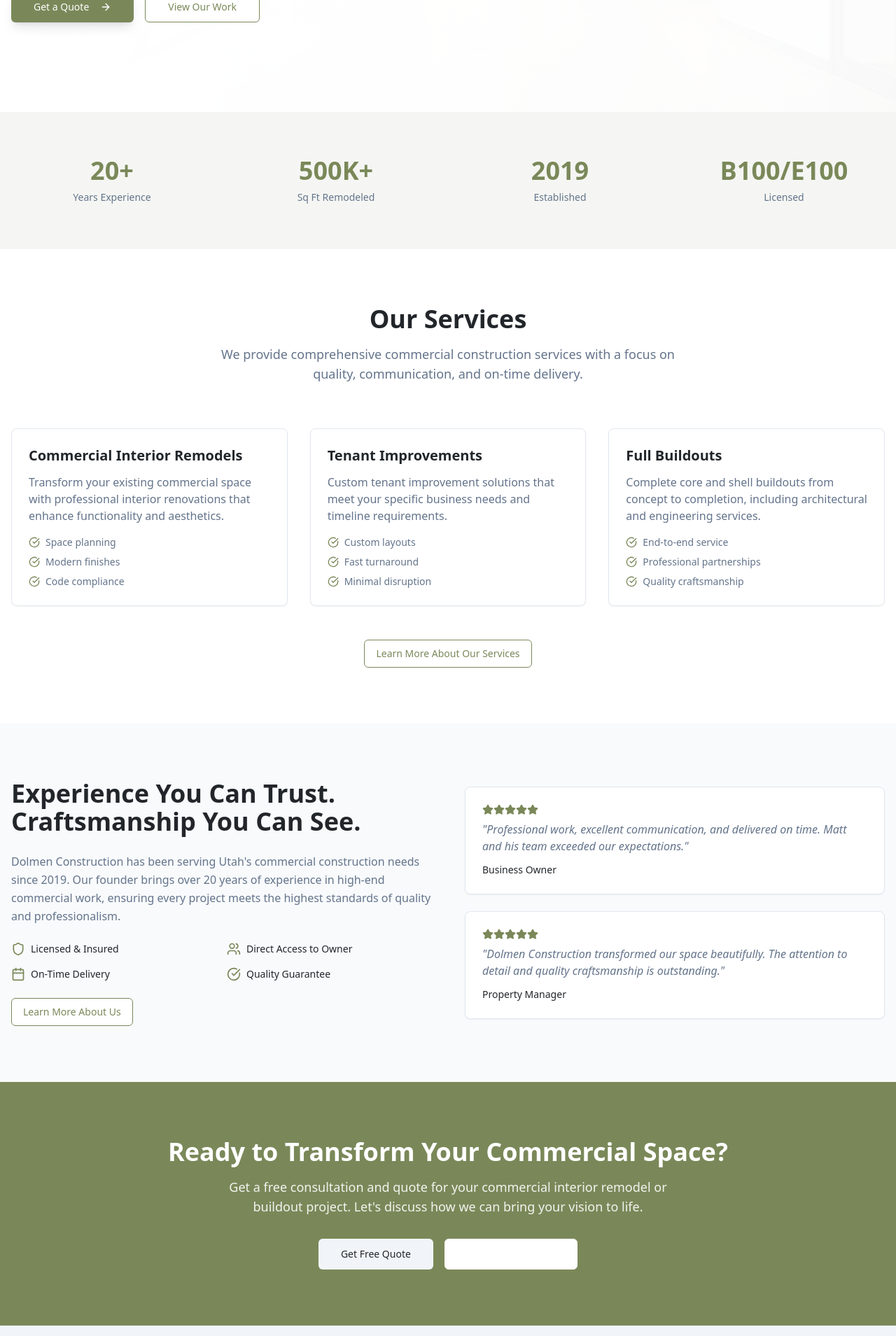
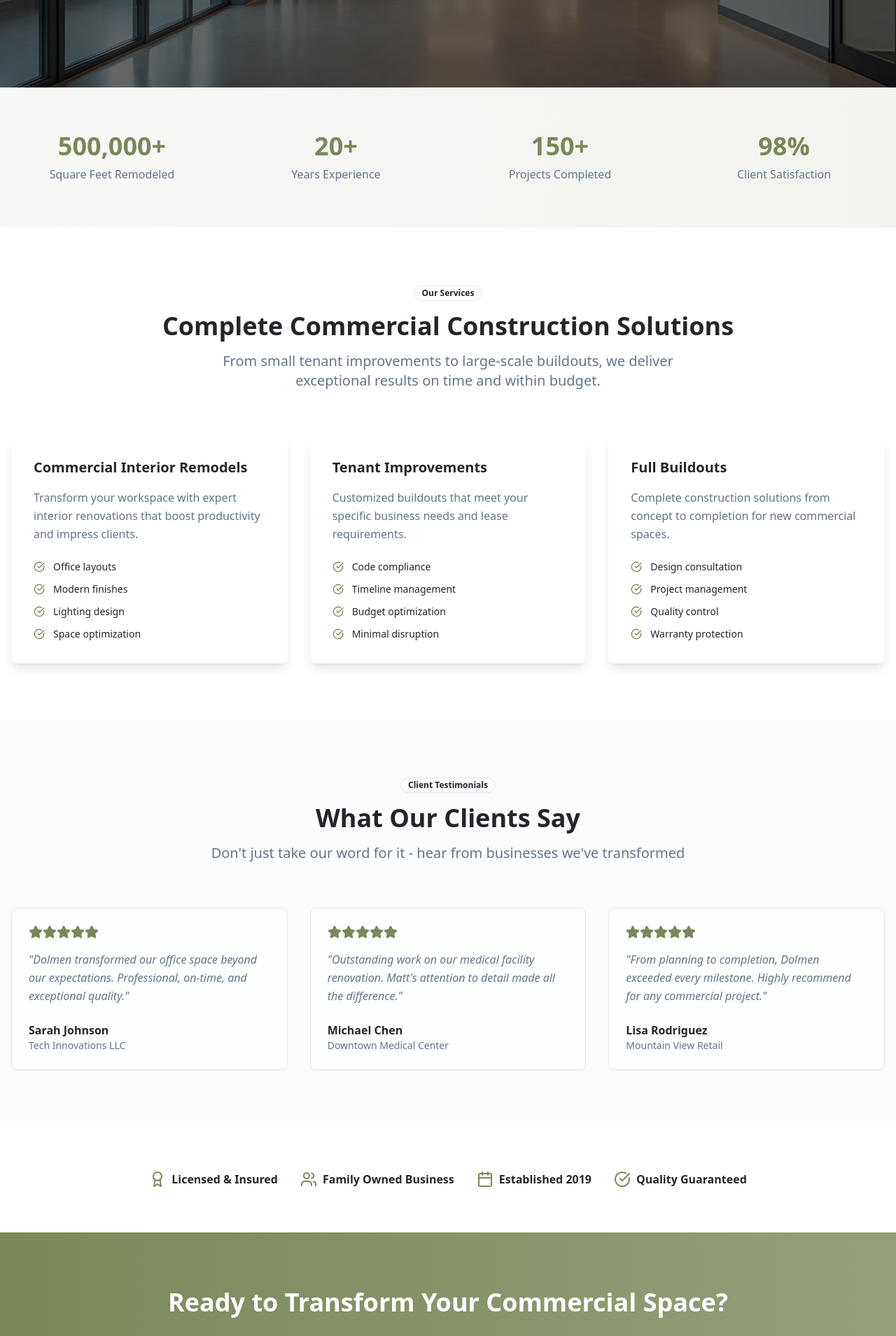
Before and after one commit to hammbino/dolmen-build-remodel-web, a React (Vite) app: page / in a window 1280 px wide. Shown: the part 580-2489 px from the top of the page at 70% size. Built offline with nearby package versions, Linux system fonts and the light colour scheme.

Commit message:
Implement website changes

```diff
--- /dev/null
+++ b/src/components/AnimatedCounter.tsx
@@ -0,0 +1,74 @@
+import { useEffect, useState, useRef } from "react";
+
+interface AnimatedCounterProps {
+  end: number;
+  duration?: number;
+  suffix?: string;
+  prefix?: string;
+  className?: string;
+}
+
+const AnimatedCounter = ({
+  end,
+  duration = 2000,
+  suffix = "",
+  prefix = "",
+  className = ""
+}: AnimatedCounterProps) => {
+  const [count, setCount] = useState(0);
+  const [isVisible, setIsVisible] = useState(false);
+  const counterRef = useRef<HTMLSpanElement>(null);
+
+  useEffect(() => {
+    const observer = new IntersectionObserver(
+      ([entry]) => {
+        if (entry.isIntersecting && !isVisible) {
+          setIsVisible(true);
+        }
+      },
+      { threshold: 0.1 }
+    );
+
+    if (counterRef.current) {
+      observer.observe(counterRef.current);
+    }
+
+    return () => observer.disconnect();
+  }, [isVisible]);
+
+  useEffect(() => {
+    if (!isVisible) return;
+
+    let startTime: number;
+    let animationFrame: number;
+
+    const updateCount = (timestamp: number) => {
+      if (!startTime) startTime = timestamp;
+      const progress = timestamp - startTime;
+      const percentage = Math.min(progress / duration, 1);
+
+      // Ease out function
+      const easeOut = 1 - Math.pow(1 - percentage, 3);
+      setCount(Math.floor(easeOut * end));
+
+      if (percentage < 1) {
+        animationFrame = requestAnimationFrame(updateCount);
+      }
+    };
+
+    animationFrame = requestAnimationFrame(updateCount);
+
+    return () => cancelAnimationFrame(animationFrame);
+  }, [isVisible, end, duration]);
+
+  return (
+    <span
+      ref={counterRef}
+      className={`${className} ${isVisible ? 'animate-counter' : 'opacity-0'}`}
+    >
+      {prefix}{count.toLocaleString()}{suffix}
+    </span>
+  );
+};
+
+export default AnimatedCounter;
--- /dev/null
+++ b/src/components/InViewAnimation.tsx
@@ -0,0 +1,46 @@
+import { useEffect, useRef, useState } from "react";
+
+interface InViewAnimationProps {
+  children: React.ReactNode;
+  animation?: string;
+  delay?: number;
+  className?: string;
+}
+
+const InViewAnimation = ({
+  children,
+  animation = "animate-fade-in-up",
+  delay = 0,
+  className = ""
+}: InViewAnimationProps) => {
+  const [isVisible, setIsVisible] = useState(false);
+  const elementRef = useRef<HTMLDivElement>(null);
+
+  useEffect(() => {
+    const observer = new IntersectionObserver(
+      ([entry]) => {
+        if (entry.isIntersecting) {
+          setTimeout(() => setIsVisible(true), delay);
+        }
+      },
+      { threshold: 0.1 }
+    );
+
+    if (elementRef.current) {
+      observer.observe(elementRef.current);
+    }
+
+    return () => observer.disconnect();
+  }, [delay]);
+
+  return (
+    <div
+      ref={elementRef}
+      className={`${className} ${isVisible ? animation : 'opacity-0'}`}
+    >
+      {children}
+    </div>
+  );
+};
+
+export default InViewAnimation;
--- a/src/components/ui/button.tsx
+++ b/src/components/ui/button.tsx
@@ -18,7 +18,7 @@ const buttonVariants = cva(
           "bg-secondary text-secondary-foreground hover:bg-secondary/80",
         ghost: "hover:bg-accent hover:text-accent-foreground",
         link: "text-primary underline-offset-4 hover:underline",
-        cta: "bg-primary text-primary-foreground hover:bg-primary-hover shadow-lg hover:shadow-xl transform hover:-translate-y-0.5",
+        cta: "bg-primary text-primary-foreground hover:bg-primary-hover shadow-lg hover:shadow-xl transform hover:-translate-y-0.5 transition-all duration-300 bg-gradient-to-r from-primary to-primary/80",
       },
       size: {
         default: "h-10 px-4 py-2",
--- a/src/index.css
+++ b/src/index.css
@@ -39,6 +39,12 @@ All colors MUST be HSL.
     --ring: 222.2 84% 4.9%;
 
     --radius: 0.5rem;
+
+    /* Animation variables */
+    --animation-duration: 0.3s;
+    --animation-timing: cubic-bezier(0.4, 0, 0.2, 1);
+    --shadow-elegant: 0 10px 30px -10px hsl(var(--primary) / 0.2);
+    --shadow-glow: 0 0 40px hsl(var(--primary) / 0.1);
 
     --sidebar-background: 0 0% 98%;
 
--- a/src/pages/Index.tsx
+++ b/src/pages/Index.tsx
@@ -1,226 +1,261 @@
 import { Button } from "@/components/ui/button";
 import { Card, CardContent } from "@/components/ui/card";
 import { Badge } from "@/components/ui/badge";
+import { ArrowRight, CheckCircle, Star, Users, Calendar, Award } from "lucide-react";
 import { Link } from "react-router-dom";
-import { ArrowRight, CheckCircle, Users, Calendar, Shield, Star } from "lucide-react";
 import heroImage from "@/assets/hero-construction.jpg";
+import AnimatedCounter from "@/components/AnimatedCounter";
+import InViewAnimation from "@/components/InViewAnimation";
 
 const Index = () => {
-  const stats = [
-    { number: "20+", label: "Years Experience" },
-    { number: "500K+", label: "Sq Ft Remodeled" },
-    { number: "2019", label: "Established" },
-    { number: "B100/E100", label: "Licensed" },
-  ];
-
   const services = [
     {
       title: "Commercial Interior Remodels",
-      description: "Transform your existing commercial space with professional interior renovations that enhance functionality and aesthetics.",
-      features: ["Space planning", "Modern finishes", "Code compliance"]
+      description: "Transform your workspace with expert interior renovations that boost productivity and impress clients.",
+      features: ["Office layouts", "Modern finishes", "Lighting design", "Space optimization"]
     },
     {
       title: "Tenant Improvements",
-      description: "Custom tenant improvement solutions that meet your specific business needs and timeline requirements.",
-      features: ["Custom layouts", "Fast turnaround", "Minimal disruption"]
+      description: "Customized buildouts that meet your specific business needs and lease requirements.",
+      features: ["Code compliance", "Timeline management", "Budget optimization", "Minimal disruption"]
     },
     {
       title: "Full Buildouts",
-      description: "Complete core and shell buildouts from concept to completion, including architectural and engineering services.",
-      features: ["End-to-end service", "Professional partnerships", "Quality craftsmanship"]
+      description: "Complete construction solutions from concept to completion for new commercial spaces.",
+      features: ["Design consultation", "Project management", "Quality control", "Warranty protection"]
     }
+  ];
+
+  const stats = [
+    { number: 500000, suffix: "+", label: "Square Feet Remodeled", prefix: "" },
+    { number: 20, suffix: "+", label: "Years Experience", prefix: "" },
+    { number: 150, suffix: "+", label: "Projects Completed", prefix: "" },
+    { number: 98, suffix: "%", label: "Client Satisfaction", prefix: "" }
   ];
 
   const testimonials = [
     {
-      name: "Business Owner",
-      text: "Professional work, excellent communication, and delivered on time. Matt and his team exceeded our expectations.",
-      rating: 5
+      name: "Sarah Johnson",
+      company: "Tech Innovations LLC",
+      rating: 5,
+      text: "Dolmen transformed our office space beyond our expectations. Professional, on-time, and exceptional quality."
     },
     {
-      name: "Property Manager",
-      text: "Dolmen Construction transformed our space beautifully. The attention to detail and quality craftsmanship is outstanding.",
-      rating: 5
+      name: "Michael Chen",
+      company: "Downtown Medical Center",
+      rating: 5,
+      text: "Outstanding work on our medical facility renovation. Matt's attention to detail made all the difference."
+    },
+    {
+      name: "Lisa Rodriguez",
+      company: "Mountain View Retail",
+      rating: 5,
+      text: "From planning to completion, Dolmen exceeded every milestone. Highly recommend for any commercial project."
     }
   ];
 
   return (
-    <>
+    <div className="min-h-screen">
       {/* Hero Section */}
-      <section className="relative bg-background overflow-hidden">
-        <div className="absolute inset-0">
-          <img
-            src={heroImage}
-            alt="Commercial construction project"
-            className="w-full h-full object-cover opacity-10"
-          />
-          <div className="absolute inset-0 bg-gradient-to-r from-background via-background/90 to-background/70" />
+      <section className="relative min-h-[80vh] flex items-center justify-center overflow-hidden">
+        <div
+          className="absolute inset-0 bg-cover bg-center bg-no-repeat"
+          style={{ backgroundImage: `url(${heroImage})` }}
+        >
+          <div className="absolute inset-0 bg-black/60"></div>
         </div>
-        <div className="relative container mx-auto px-4 py-20 lg:py-32">
-          <div className="max-w-3xl">
-            <Badge variant="secondary" className="mb-4">
-              Licensed B100 & E100 General Contractor
+
+        <div className="relative z-10 container mx-auto px-4 text-center text-white">
+          <InViewAnimation delay={200}>
+            <Badge variant="secondary" className="mb-6 bg-primary/20 text-white border-primary/30">
+              Utah's Premier Commercial General Contractor
             </Badge>
-            <h1 className="text-4xl lg:text-6xl font-bold text-foreground mb-6 leading-tight">
-              Expert Commercial Interior Remodels and Full Buildouts in Utah
+          </InViewAnimation>
+
+          <InViewAnimation delay={400}>
+            <h1 className="text-4xl md:text-6xl font-bold mb-6 leading-tight">
+              Expert Commercial Interior<br />
+              <span className="text-primary">Remodels & Buildouts</span>
             </h1>
-            <p className="text-xl text-muted-foreground mb-8 leading-relaxed">
-              Backed by over 20 years of industry experience. We specialize in transforming commercial spaces
-              with quality craftsmanship and professional service from concept to completion.
+          </InViewAnimation>
+
+          <InViewAnimation delay={600}>
+            <p className="text-xl md:text-2xl mb-8 max-w-3xl mx-auto text-gray-200">
+              Backed by over 20 years of industry experience. Transform your workspace with Utah's most trusted commercial construction experts.
             </p>
-            <div className="flex flex-col sm:flex-row gap-4">
-              <Button asChild variant="cta" size="lg">
+          </InViewAnimation>
+
+          <InViewAnimation delay={800}>
+            <div className="flex flex-col sm:flex-row gap-4 justify-center items-center">
+              <Button asChild size="lg" variant="cta" className="text-lg px-8 py-6">
                 <Link to="/contact">
-                  Get a Quote <ArrowRight className="ml-2 w-4 h-4" />
+                  Get Your Free Quote <ArrowRight className="ml-2 w-5 h-5" />
                 </Link>
               </Button>
-              <Button asChild variant="outline" size="lg">
+              <Button asChild size="lg" variant="outline" className="text-lg px-8 py-6 bg-white/10 border-white/30 text-white hover:bg-white/20">
                 <Link to="/portfolio">View Our Work</Link>
               </Button>
             </div>
-          </div>
+          </InViewAnimation>
         </div>
       </section>
 
       {/* Stats Section */}
-      <section className="py-16 bg-accent/50">
+      <section className="py-16 bg-gradient-to-r from-primary/5 to-primary/10">
         <div className="container mx-auto px-4">
-          <div className="grid grid-cols-2 lg:grid-cols-4 gap-8">
+          <InViewAnimation>
+            <div className="grid grid-cols-2 md:grid-cols-4 gap-8">
               {stats.map((stat, index) => (
-              <div key={index} className="text-center">
-                <div className="text-3xl lg:text-4xl font-bold text-primary mb-2">
-                  {stat.number}
+                <div key={index} className="text-center group">
+                  <div className="text-3xl md:text-4xl font-bold text-primary mb-2">
+                    <AnimatedCounter
+                      end={stat.number}
+                      suffix={stat.suffix}
+                      prefix={stat.prefix}
+                    />
                   </div>
-                <div className="text-sm text-muted-foreground font-medium">
+                  <div className="text-sm md:text-base text-muted-foreground font-medium">
                     {stat.label}
                   </div>
                 </div>
               ))}
             </div>
+          </InViewAnimation>
         </div>
       </section>
 
       {/* Services Section */}
       <section className="py-20 bg-background">
         <div className="container mx-auto px-4">
+          <InViewAnimation>
             <div className="text-center mb-16">
-            <h2 className="text-3xl lg:text-4xl font-bold text-foreground mb-4">
-              Our Services
+              <Badge variant="outline" className="mb-4">Our Services</Badge>
+              <h2 className="text-3xl md:text-4xl font-bold mb-4">
+                Complete Commercial Construction Solutions
               </h2>
-            <p className="text-lg text-muted-foreground max-w-2xl mx-auto">
-              We provide comprehensive commercial construction services with a focus on
-              quality, communication, and on-time delivery.
+              <p className="text-xl text-muted-foreground max-w-2xl mx-auto">
+                From small tenant improvements to large-scale buildouts, we deliver exceptional results on time and within budget.
               </p>
             </div>
+          </InViewAnimation>
+
           <div className="grid md:grid-cols-3 gap-8">
             {services.map((service, index) => (
-              <Card key={index} className="border-border hover:shadow-lg transition-shadow">
-                <CardContent className="p-6">
-                  <h3 className="text-xl font-semibold text-foreground mb-3">
+              <InViewAnimation key={index} delay={index * 200}>
+                <Card className="h-full group hover:shadow-xl transition-all duration-300 hover:-translate-y-2 border-0 shadow-lg">
+                  <CardContent className="p-8">
+                    <h3 className="text-xl font-bold mb-4 group-hover:text-primary transition-colors">
                       {service.title}
                     </h3>
-                  <p className="text-muted-foreground mb-4">
+                    <p className="text-muted-foreground mb-6 leading-relaxed">
                       {service.description}
                     </p>
-                  <ul className="space-y-2">
+                    <ul className="space-y-3">
                       {service.features.map((feature, featureIndex) => (
-                      <li key={featureIndex} className="flex items-center text-sm text-muted-foreground">
-                        <CheckCircle className="w-4 h-4 text-primary mr-2" />
+                        <li key={featureIndex} className="flex items-center text-sm">
+                          <CheckCircle className="w-4 h-4 text-primary mr-3 flex-shrink-0" />
                           {feature}
                         </li>
                       ))}
                     </ul>
                   </CardContent>
                 </Card>
+              </InViewAnimation>
             ))}
-          </div>
-          <div className="text-center mt-12">
-            <Button asChild variant="outline">
-              <Link to="/services">Learn More About Our Services</Link>
-            </Button>
           </div>
         </div>
       </section>
 
-      {/* About Preview */}
-      <section className="py-20 bg-muted/50">
+      {/* Testimonials Section */}
+      <section className="py-20 bg-muted/30">
         <div className="container mx-auto px-4">
-          <div className="grid lg:grid-cols-2 gap-12 items-center">
-            <div>
-              <h2 className="text-3xl lg:text-4xl font-bold text-foreground mb-6">
-                Experience You Can Trust. Craftsmanship You Can See.
+          <InViewAnimation>
+            <div className="text-center mb-16">
+              <Badge variant="outline" className="mb-4">Client Testimonials</Badge>
+              <h2 className="text-3xl md:text-4xl font-bold mb-4">
+                What Our Clients Say
               </h2>
-              <p className="text-muted-foreground mb-6 leading-relaxed">
-                Dolmen Construction has been serving Utah's commercial construction needs since 2019.
-                Our founder brings over 20 years of experience in high-end commercial work, ensuring
-                every project meets the highest standards of quality and professionalism.
+              <p className="text-xl text-muted-foreground">
+                Don't just take our word for it - hear from businesses we've transformed
               </p>
-              <div className="grid grid-cols-2 gap-4 mb-6">
-                <div className="flex items-center space-x-2">
-                  <Shield className="w-5 h-5 text-primary" />
-                  <span className="text-sm text-foreground">Licensed & Insured</span>
             </div>
-                <div className="flex items-center space-x-2">
-                  <Users className="w-5 h-5 text-primary" />
-                  <span className="text-sm text-foreground">Direct Access to Owner</span>
-                </div>
-                <div className="flex items-center space-x-2">
-                  <Calendar className="w-5 h-5 text-primary" />
-                  <span className="text-sm text-foreground">On-Time Delivery</span>
-                </div>
-                <div className="flex items-center space-x-2">
-                  <CheckCircle className="w-5 h-5 text-primary" />
-                  <span className="text-sm text-foreground">Quality Guarantee</span>
-                </div>
-              </div>
-              <Button asChild variant="outline">
-                <Link to="/about">Learn More About Us</Link>
-              </Button>
-            </div>
-            <div className="space-y-6">
+          </InViewAnimation>
+
+          <div className="grid md:grid-cols-3 gap-8">
             {testimonials.map((testimonial, index) => (
-                <Card key={index} className="border-border">
+              <InViewAnimation key={index} delay={index * 200}>
+                <Card className="h-full bg-background/50 backdrop-blur-sm hover:shadow-lg transition-all duration-300">
                   <CardContent className="p-6">
-                    <div className="flex items-center mb-2">
+                    <div className="flex mb-4">
                       {[...Array(testimonial.rating)].map((_, i) => (
-                        <Star key={i} className="w-4 h-4 fill-primary text-primary" />
+                        <Star key={i} className="w-5 h-5 fill-primary text-primary" />
                       ))}
                     </div>
-                    <p className="text-muted-foreground mb-3 italic">
+                    <p className="text-muted-foreground mb-6 italic leading-relaxed">
                       "{testimonial.text}"
                     </p>
-                    <p className="text-sm font-medium text-foreground">
-                      {testimonial.name}
-                    </p>
+                    <div>
+                      <div className="font-semibold">{testimonial.name}</div>
+                      <div className="text-sm text-muted-foreground">{testimonial.company}</div>
+                    </div>
                   </CardContent>
                 </Card>
+              </InViewAnimation>
             ))}
-            </div>
           </div>
         </div>
       </section>
 
+      {/* Trust Section */}
+      <section className="py-16 bg-background">
+        <div className="container mx-auto px-4">
+          <InViewAnimation>
+            <div className="flex flex-wrap justify-center items-center gap-8 text-center">
+              <div className="flex items-center gap-2">
+                <Award className="w-6 h-6 text-primary" />
+                <span className="font-semibold">Licensed & Insured</span>
+              </div>
+              <div className="flex items-center gap-2">
+                <Users className="w-6 h-6 text-primary" />
+                <span className="font-semibold">Family Owned Business</span>
+              </div>
+              <div className="flex items-center gap-2">
+                <Calendar className="w-6 h-6 text-primary" />
+                <span className="font-semibold">Established 2019</span>
+              </div>
+              <div className="flex items-center gap-2">
+                <CheckCircle className="w-6 h-6 text-primary" />
+                <span className="font-semibold">Quality Guaranteed</span>
+              </div>
+            </div>
+          </InViewAnimation>
+        </div>
+      </section>
+
       {/* CTA Section */}
-      <section className="py-20 bg-primary text-primary-foreground">
+      <section className="py-20 bg-gradient-to-r from-primary to-primary/80 text-white">
         <div className="container mx-auto px-4 text-center">
-          <h2 className="text-3xl lg:text-4xl font-bold mb-4">
+          <InViewAnimation>
+            <h2 className="text-3xl md:text-4xl font-bold mb-6">
               Ready to Transform Your Commercial Space?
             </h2>
-          <p className="text-lg opacity-90 mb-8 max-w-2xl mx-auto">
-            Get a free consultation and quote for your commercial interior remodel
-            or buildout project. Let's discuss how we can bring your vision to life.
+            <p className="text-xl mb-8 max-w-2xl mx-auto opacity-90">
+              Get your free consultation today and discover why Utah businesses trust Dolmen Construction for their most important projects.
             </p>
             <div className="flex flex-col sm:flex-row gap-4 justify-center">
-            <Button asChild variant="secondary" size="lg">
-              <Link to="/contact">Get Free Quote</Link>
+              <Button asChild size="lg" variant="secondary" className="text-lg px-8 py-6">
+                <Link to="/contact">
+                  Schedule Free Consultation <ArrowRight className="ml-2 w-5 h-5" />
+                </Link>
               </Button>
-            <Button asChild variant="outline" size="lg" className="border-primary-foreground text-primary-foreground hover:bg-primary-foreground hover:text-primary">
-              <a href="tel:385-244-1619">Call (385) 244-1619</a>
+              <Button asChild size="lg" variant="outline" className="text-lg px-8 py-6 border-white/30 text-white hover:bg-white/20">
+                <Link to="/about">Learn About Us</Link>
               </Button>
             </div>
+          </InViewAnimation>
         </div>
       </section>
-    </>
+    </div>
   );
 };
 
--- a/tailwind.config.ts
+++ b/tailwind.config.ts
@@ -85,11 +85,36 @@ export default {
 					to: {
 						height: '0'
 					}
+				},
+				'fade-in': {
+					'0%': { opacity: '0', transform: 'translateY(10px)' },
+					'100%': { opacity: '1', transform: 'translateY(0)' }
+				},
+				'fade-in-up': {
+					'0%': { opacity: '0', transform: 'translateY(20px)' },
+					'100%': { opacity: '1', transform: 'translateY(0)' }
+				},
+				'scale-in': {
+					'0%': { transform: 'scale(0.95)', opacity: '0' },
+					'100%': { transform: 'scale(1)', opacity: '1' }
+				},
+				'slide-in-right': {
+					'0%': { transform: 'translateX(100%)' },
+					'100%': { transform: 'translateX(0)' }
+				},
+				'counter': {
+					'0%': { transform: 'translateY(20px)', opacity: '0' },
+					'100%': { transform: 'translateY(0)', opacity: '1' }
 				}
 			},
 			animation: {
 				'accordion-down': 'accordion-down 0.2s ease-out',
-				'accordion-up': 'accordion-up 0.2s ease-out'
+				'accordion-up': 'accordion-up 0.2s ease-out',
+				'fade-in': 'fade-in 0.6s ease-out',
+				'fade-in-up': 'fade-in-up 0.8s ease-out',
+				'scale-in': 'scale-in 0.4s ease-out',
+				'slide-in-right': 'slide-in-right 0.5s ease-out',
+				'counter': 'counter 0.8s ease-out'
 			}
 		}
 	},
```
Lines whose indentation alone changed are shown as unchanged.
